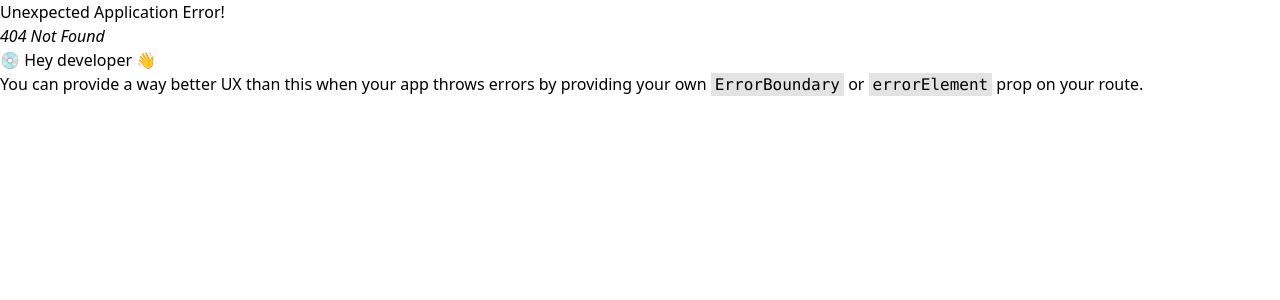
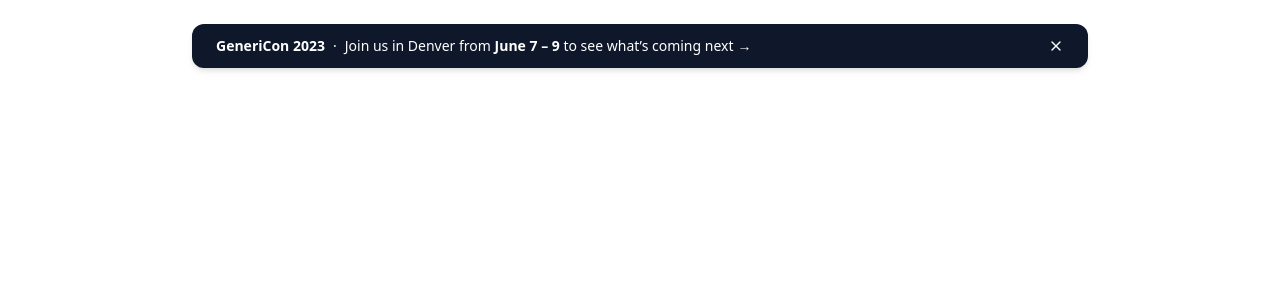
Before and after one commit to therealsid28/ieee-components, a React (Vite) app: page /Abhishree/AnnouncementBanner in a window 1280 px wide. Before the commit this address had no page. Shown: the top 300 px of the page. Built offline with nearby package versions, Linux system fonts and the light colour scheme.

Commit message:
pages completed

```diff
--- /dev/null
+++ b/src/pages/Abhishree/AnnouncementBanner.jsx
@@ -0,0 +1,17 @@
+import { X } from 'lucide-react';
+
+export default function AnnouncementBanner() {
+  return (
+    <div className="bg-[#0F172A] text-white flex justify-between items-center px-6 py-3 rounded-xl max-w-4xl mx-auto mt-6 shadow-md">
+      <p className="text-sm">
+        <span className="font-semibold">GeneriCon 2023</span>
+        <span className="mx-2">·</span>
+        Join us in Denver from <strong>June 7 – 9</strong> to see what’s coming next
+        <span className="ml-1">→</span>
+      </p>
+      <button className="text-white hover:text-gray-300">
+        <X size={16} />
+      </button>
+    </div>
+  );
+}
--- /dev/null
+++ b/src/pages/Abhishree/CompanyValues.jsx
@@ -0,0 +1,19 @@
+export default function CompanyValues(){
+    <div className="flex flex-col md:flex-row items-start gap-8 p-8 bg-white">
+        <div className="text-gray-700">
+            <img src="C:\Users\abhis\Desktop\IEEE website\ieee-components\src\pages\Abhishree\d78e9e1392b7d927d8d98f1cd3e96d65.jpg"></img>
+        </div>
+        <div>
+            <p className=" text-purple-600 font-medium mb-2 "> Company Values</p>
+            <h1 className="text-3xl md:text-4xl font-bold text-gray-900 mb-4"> On A Mission To Empower Remote Teams</h1>
+            <p className="text-gray-700 mb-4"> Faucibus commodo massa rhoncus, volutpat. Dignissim sed eget risus enim. Mattis mauris semper sed amet vitae sed turpis id. ld dolor praesent donec est. Odio penatibus risus viverra tellus varius sit neque erat velit. Faucibus commodo massa rhoncus, volutpat. Dignissim sed eget risus enim. Mattis mauris semper sed amet vitae sed turpis id.
+            </p>
+            <p className="text-gray-700 mb-4">
+            Et vitae blandit facilisi magna lacus commodo. Vitae sapien duis odio id et. ld blandit molestie auctor fermentum dignissim. Lacus diam tincidunt ac cursus in vel. Mauris varius vulputate et ultrices hac adipiscing egestas. laculis convallis ac tempor et ut. Ac lorem vel integer orci.
+            </p>
+            <p className="text-gray-700">
+            Et vitae blandit facilisi magna lacus commodo. Vitae sapien duis odio id et. ld blandit molestie auctor fermentum dignissim. Lacus diam tincidunt ac cursus in vel. Mauris varius vulputate et ultrices hac adipiscing egestas. laculis convallis ac tempor et ut. Ac lorem vel integer orci.
+            </p>
+        </div>
+    </div>
+}
```
Also changed, not shown: src/routes.jsx (+10 -0 lines), src/pages/Abhishree/d78e9e1392b7d927d8d98f1cd3e96d65.jpg (added).
